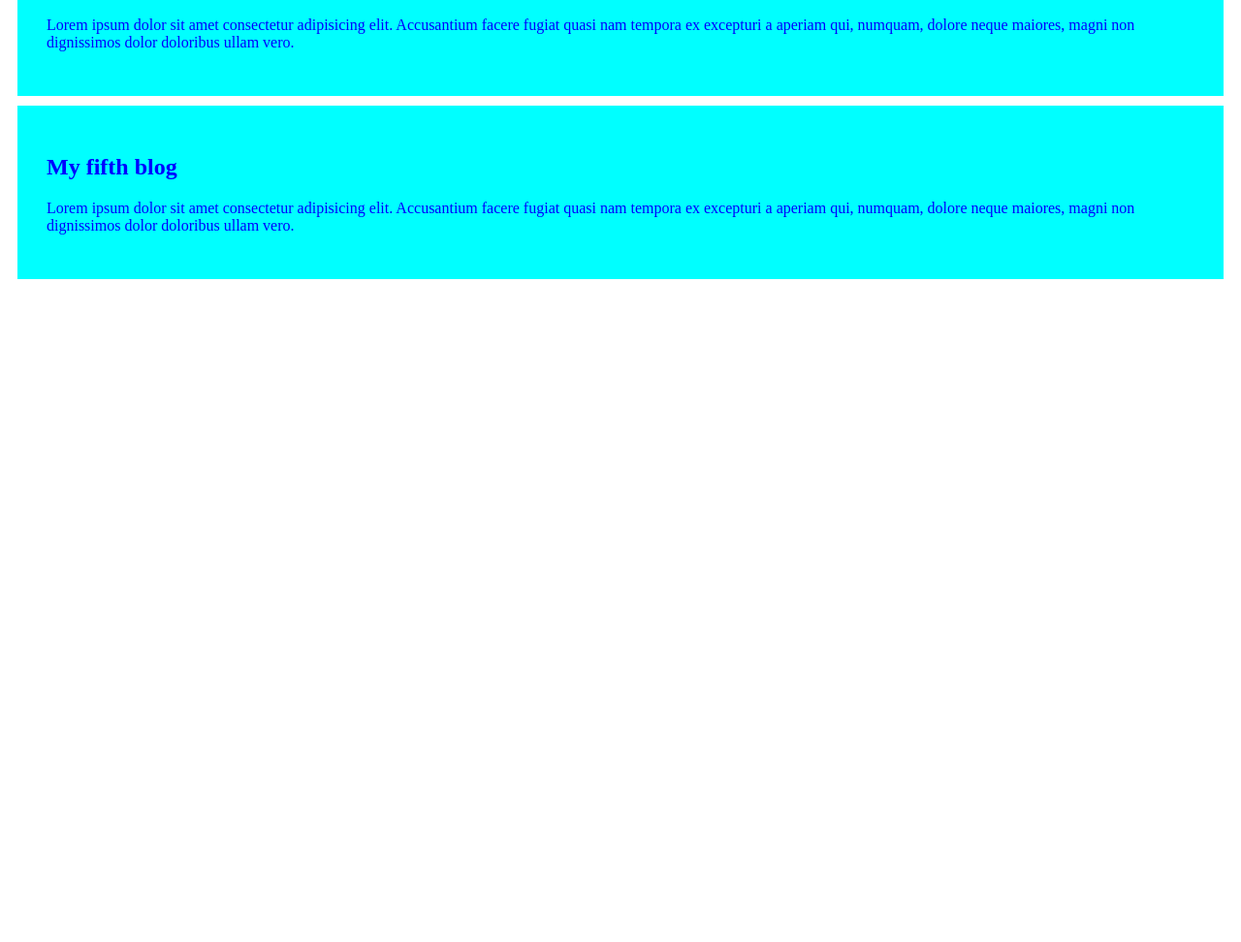
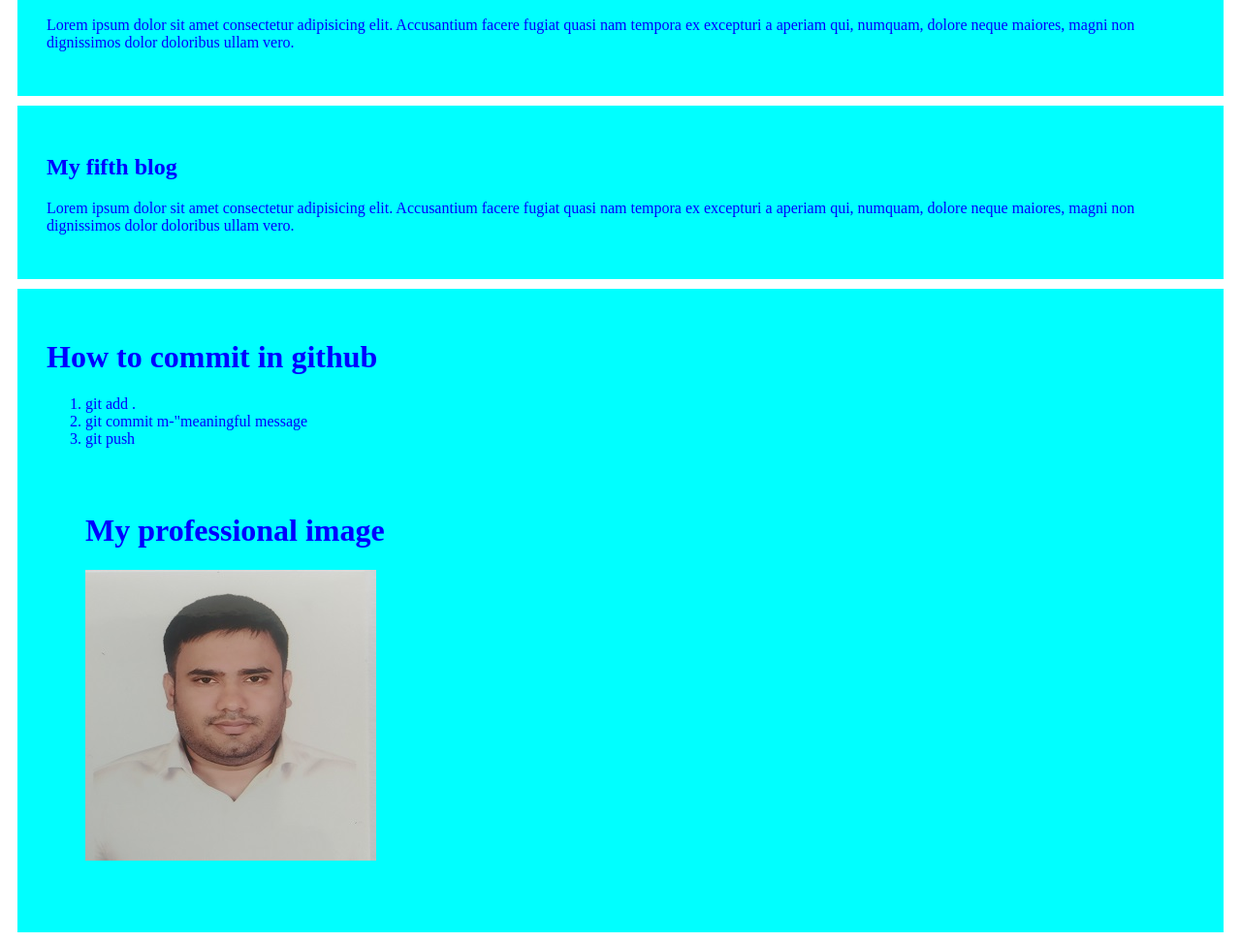
Before and after one commit to imrankhandu/my-simple-website, a plain HTML site: page index.html in a window 1280 px wide. Shown: the part 656-1628 px from the top of the page at 97% size. Before the commit the page ends 954 px from the top, so only its background shows below. Drawn offline with Linux system fonts and the light colour scheme.

Commit message:
added my professional photo

```diff
--- a/index.html
+++ b/index.html
@@ -27,6 +27,20 @@
         <h2>My fifth blog</h2>
         <p>Lorem ipsum dolor sit amet consectetur adipisicing elit. Accusantium facere fugiat quasi nam tempora ex excepturi a aperiam qui, numquam, dolore neque maiores, magni non dignissimos dolor doloribus ullam vero.</p>
     </div>
+    <div>
+        <h1>How to commit in github</h1>
+        <ol>
+            <li>git add .</li>
+            <li>git commit m-"meaningful message</li>
+            <li>git push</li>
+
+        </ol>
+        <div>
+            <h1>My professional image</h1>
+            <img src="images/my professional image.jpg">
+        </div>
+
+    </div>
 
 
 
```
Also changed, not shown: images/my professional image.jpg (added).
